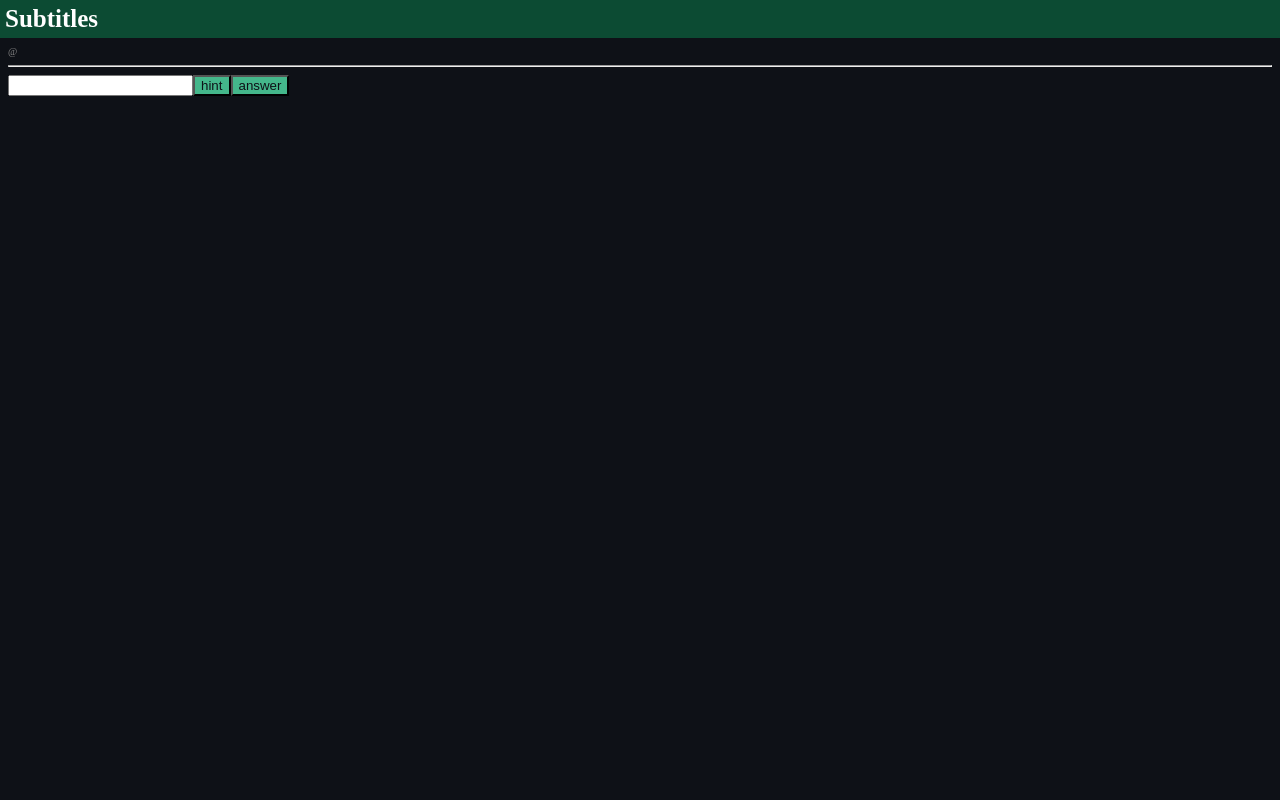
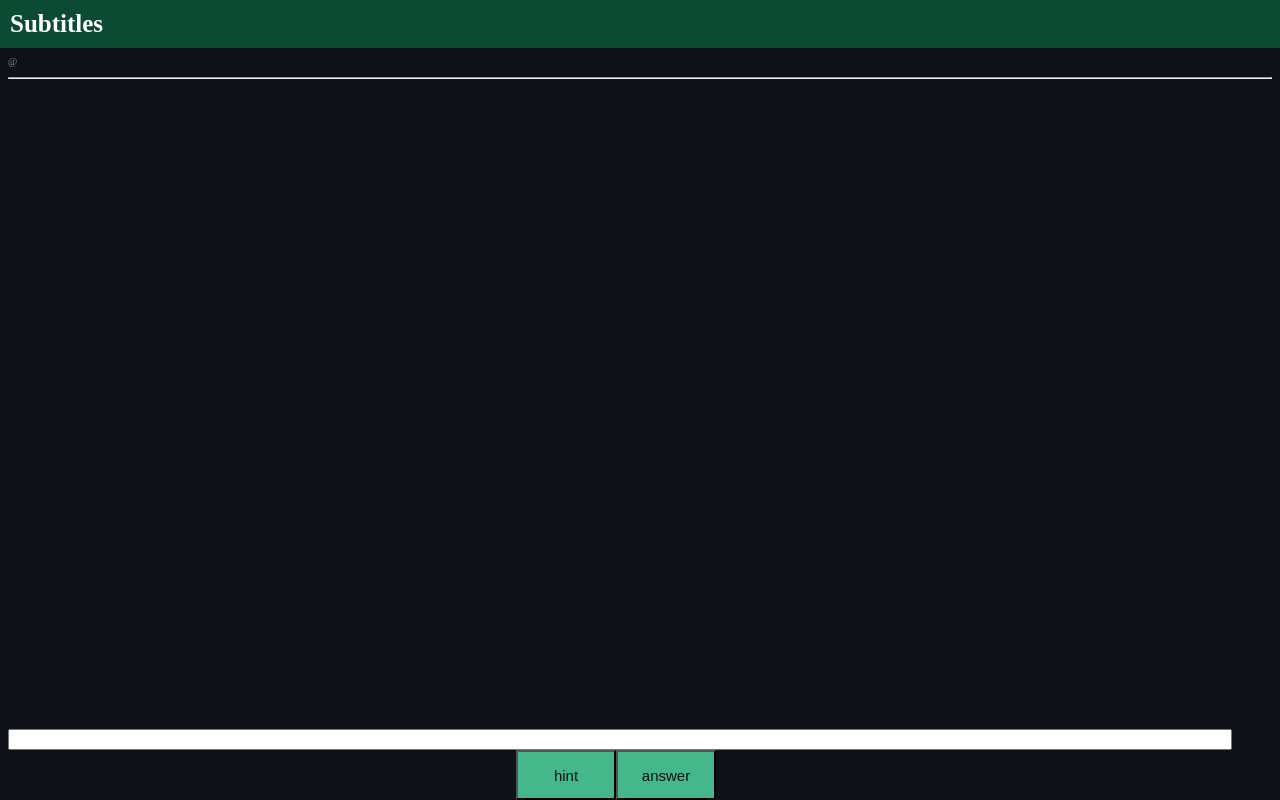
Before and after one commit to astromech-droid/subtitles, a Django app: page /app/wordguesser/ in a window 1280 px wide. Run offline with Django 4.2, Linux system fonts and the light colour scheme; data that the repository does not hold is empty.

Commit message:
[wordgusser]レイアウトを微修正

```diff
--- a/app/templates/app/base.html
+++ b/app/templates/app/base.html
@@ -28,7 +28,7 @@
             color: white;
             background-color: #0C4B33;
             margin: 0px;
-            padding: 5px;
+            padding: 10px;
             font-weight: bold;
             font-size: 25px;
         }
--- a/app/templates/app/wordguesser.html
+++ b/app/templates/app/wordguesser.html
@@ -22,6 +22,32 @@
     #line {
         display: flex;
         flex-wrap: wrap;
+    }
+
+    .footer {
+        position: absolute;
+        bottom: 0px;
+        width: 95%;
+    }
+
+    input {
+        width: 100%;
+        height: 15px;
+    }
+
+    .buttons {
+        display: flex;
+        justify-content: center;
+    }
+
+    button {
+        width: 100px;
+        height: 50px;
+        font-size: 15px;
+    }
+
+    #app {
+        font-size: 20px;
     }
 </style>
 
@@ -48,17 +74,21 @@
     </div>
     <div class="title">@[[ line.title ]]</div>
     <hr>
-    <input v-model="answer" @keyup.enter="judge" />
-    <span v-if="showAnswer">
-        <button @click="fetchLine">next</button>
-    </span>
-    <span v-else>
-        <button @click="addLines">hint</button>
-        <button @click="judge">answer</button>
-    </span>
     <div v-show="showAnswer">
         <span v-if="correct" class="correct">CORRECT</span>
         <span v-else class="incorrect">INCORRECT</span>
+    </div>
+    <div class="footer">
+        <input v-model="answer" @keyup.enter="judge" /><br>
+        <div class="buttons">
+            <div v-if="showAnswer">
+                <button @click="fetchLine">next</button>
+            </div>
+            <div v-else>
+                <button @click="addLines">hint</button>
+                <button @click="judge">answer</button>
+            </div>
+        </div>
     </div>
 </div>
 
```
